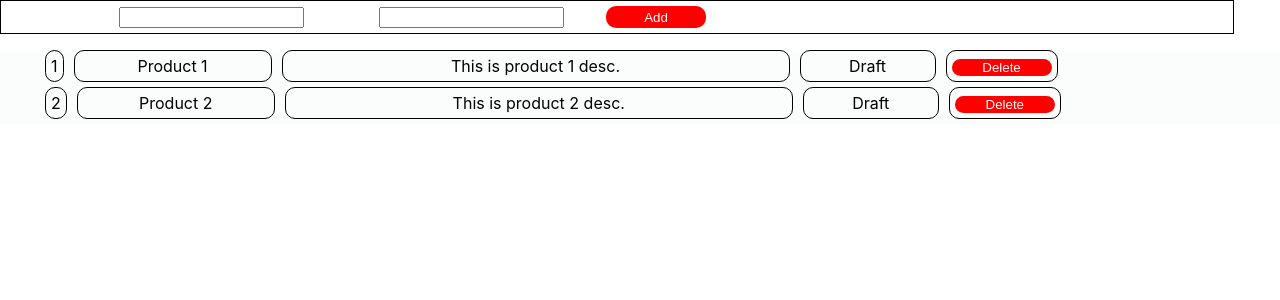
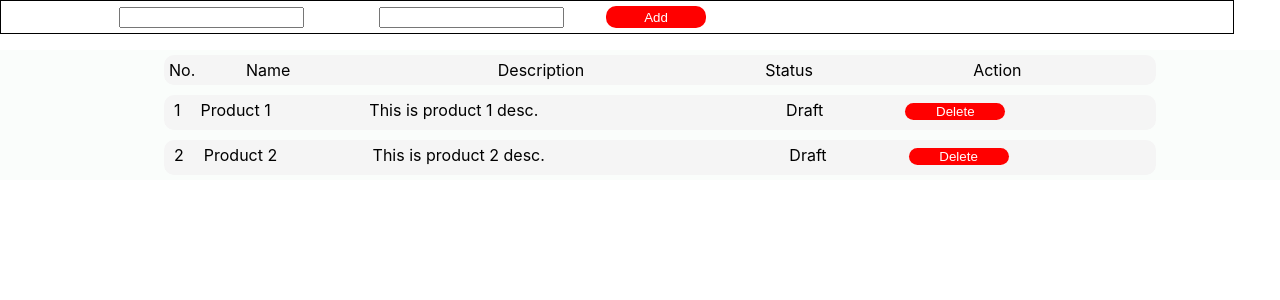
Before and after one commit to j0y0nt/todo-app-reducer, a React (Create React App) app: page / in a window 1280 px wide. Shown: the top 300 px of the page. Built offline with nearby package versions, Linux system fonts and the light colour scheme.

Commit message:
Add product table header.

```diff
--- a/src/component/ProductList.js
+++ b/src/component/ProductList.js
@@ -1,8 +1,25 @@
 //import {useState} from 'react';
 
 export default function ProductList({products, onDeleteProduct}) {
+
+    const productsHeader = (
+	    <li>
+	    <div className="productContainer">
+	    <div className="productItem" style={{alignItems: 'center'}}>
+	    <div style={{width: '2%', padding: '5px'}}>No.</div>
+	    <div style={{width: '15%', textAlign: 'center'}}>Name</div>
+	    <div className="" style={{width: '40%', }}>Description</div>
+	    <div className="" style={{width: '10%', }}>Status</div>
+	    <div className="" style={{width: '10%', margin: 'auto'}}>Action</div>
+	    </div>
+	    </div>
+	    </li>
+
+    );
+
     return (
 	    <ul className="no-bullets surface">
+	    {productsHeader}
 	    {products.map((product) => (
 		    <li key={product.id}>
 		    <Product product={product} onDeleteProduct={onDeleteProduct} />
--- a/src/component/product.css
+++ b/src/component/product.css
@@ -7,21 +7,29 @@ ul.panel {
 }
 
 .productContainer {
+    display: flex;
+    justify-content: center;
+}
 
+.pheader {
+    width: 20px;
 }
 
 .productItem {
     display: flex;
     flex-direction: row;
+    background-color: whitesmoke;
+    border-radius: 10px;
+    margin: 5px;
+    width: 80%;
 }
 
 .productCell {
-    border: 1px solid;
-    border-radius: 10px;
     padding: 5px 5px 5px 5px;
     margin-left: 5px;
     margin-right: 5px;
     margin-bottom: 5px;
+    text-align: left;
 }
 
 .productName {
```
